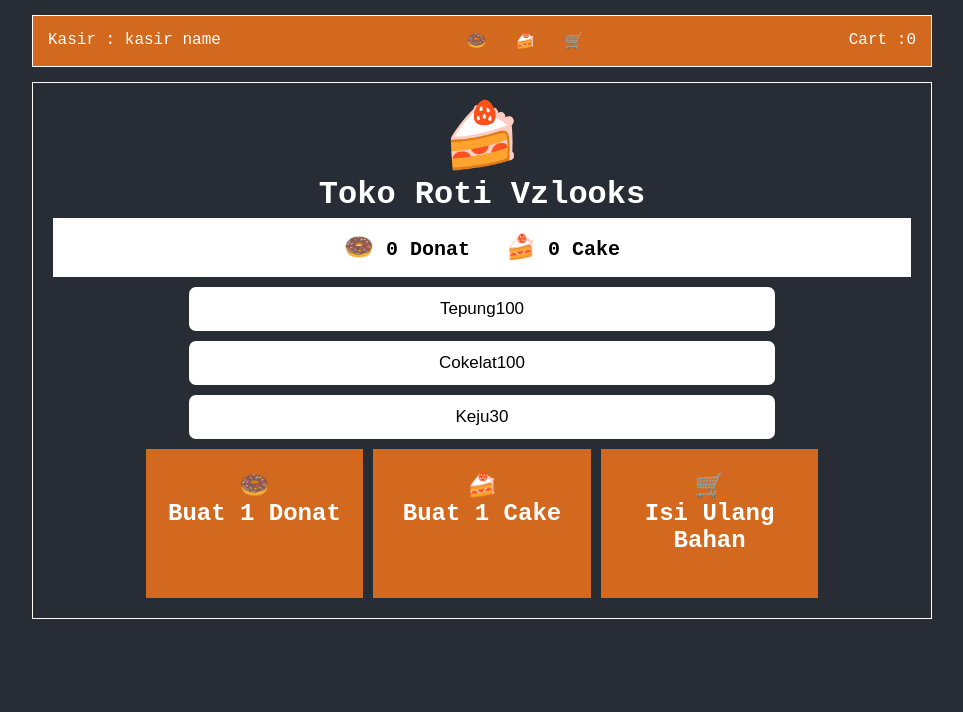
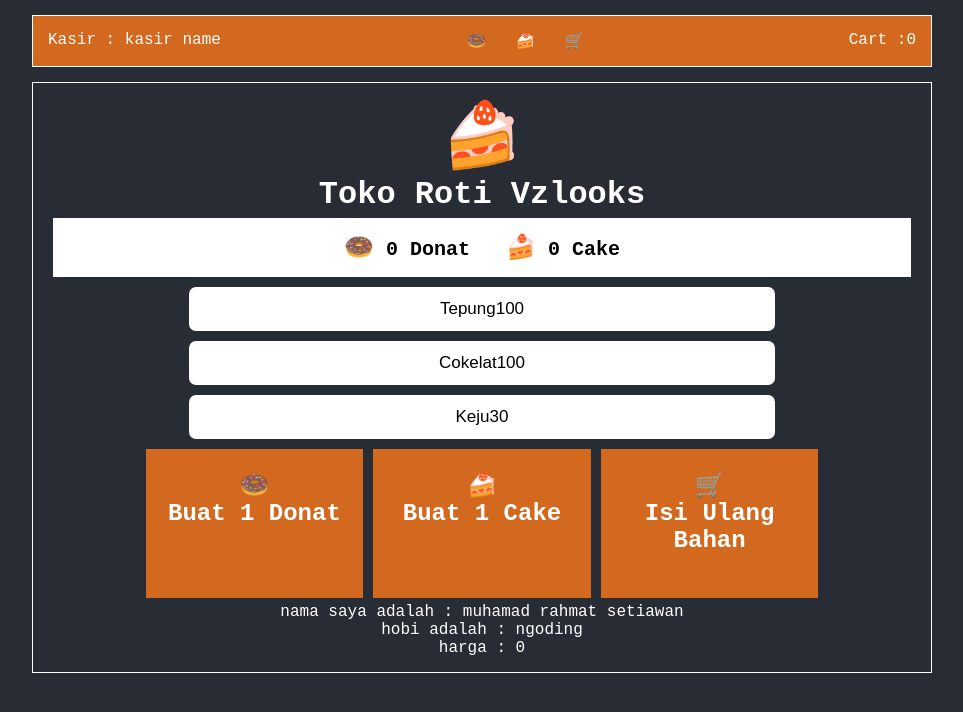
Before and after one commit to mrsetiawan/learn-redux-toko-roti, a React (Create React App) app: page /toko in a window 1280 px wide. Shown: the top 712 px of the page, without its empty margins (158-1121 px from the left). Built offline with nearby package versions, Linux system fonts and the light colour scheme.

Commit message:
update eslint and add testing component test

```diff
--- /dev/null
+++ b/src/components/TestComponent.js
@@ -0,0 +1,13 @@
+import React from 'react';
+
+const TestComponent = ({ myObj,harga }) => {
+  return (
+    <>
+      <p> nama saya adalah : {myObj.nama} </p>
+      <p>hobi adalah : {myObj.hobi}</p>
+      <p>harga : {harga}</p>
+    </>
+  )
+};
+
+export default TestComponent;
--- a/src/components/TokoVzlooks.js
+++ b/src/components/TokoVzlooks.js
@@ -3,6 +3,7 @@ import { connect } from 'react-redux';
 import DonutAndCake from './DonutAndCake';
 import Bahan from './Bahan';
 import Cart from './Cart';
+import TestComponent from './TestComponent';
 // action
 import { donatAction } from '../action/donatAction';
 import { cakeAction } from '../action/cakeAction';
@@ -14,9 +15,9 @@ class TokoVzlooks extends Component {
     const { donat, cake } = this.props.donatcake;
 
     return (
+      // eslint-disable-next-line react/jsx-filename-extension
       <>
         <Cart harga={harga} />
-
         <div className="container">
           <div className="header">
             <span role="img" aria-label="cake">🍰</span>
@@ -38,6 +39,9 @@ class TokoVzlooks extends Component {
             <span role="img" aria-label="cart">🛒</span>
             <h3>Isi Ulang Bahan</h3>
           </div>
+          <div className="header">
+            <TestComponent myObj={{ nama: "muhamad rahmat setiawan", hobi: "ngoding" }} harga={harga} />
+          </div>
         </div>
       </>
     );
```
Also changed, not shown: .eslintrc.json, 2 other files (tests, documents, lock files or other folders).
